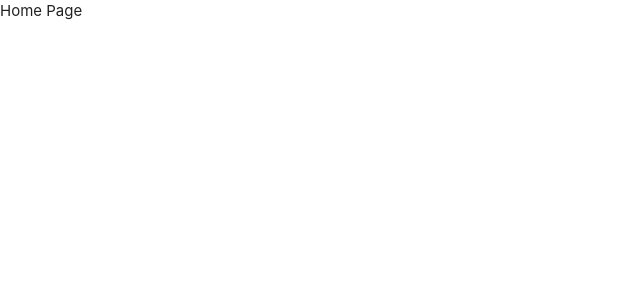
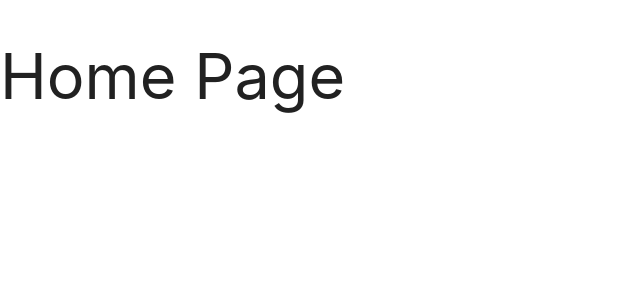
Before and after one commit to Tduncan14/Airbclone, a React (Create React App) app in the folder reactair/: page / in a window 1280 px wide. Shown: the top 300 px of the page, without its empty margins (0-640 px from the left). Built offline with nearby package versions, Linux system fonts and the light colour scheme.

Commit message:
keep moving forward

```diff
--- a/reactair/src/pages/Home/Home.js
+++ b/reactair/src/pages/Home/Home.js
@@ -13,7 +13,7 @@ const Home = () => {
 
     return(
         <div className="home">
-            Home Page
+           <h1> Home Page </h1>
         </div>
      )
  }
--- a/reactair/src/utility/Navbar/navbar.css
+++ b/reactair/src/utility/Navbar/navbar.css
@@ -3,7 +3,7 @@
     width:100%;
     top:0;
     left:0;
-    clear:both;
+
 }
 
 
```
